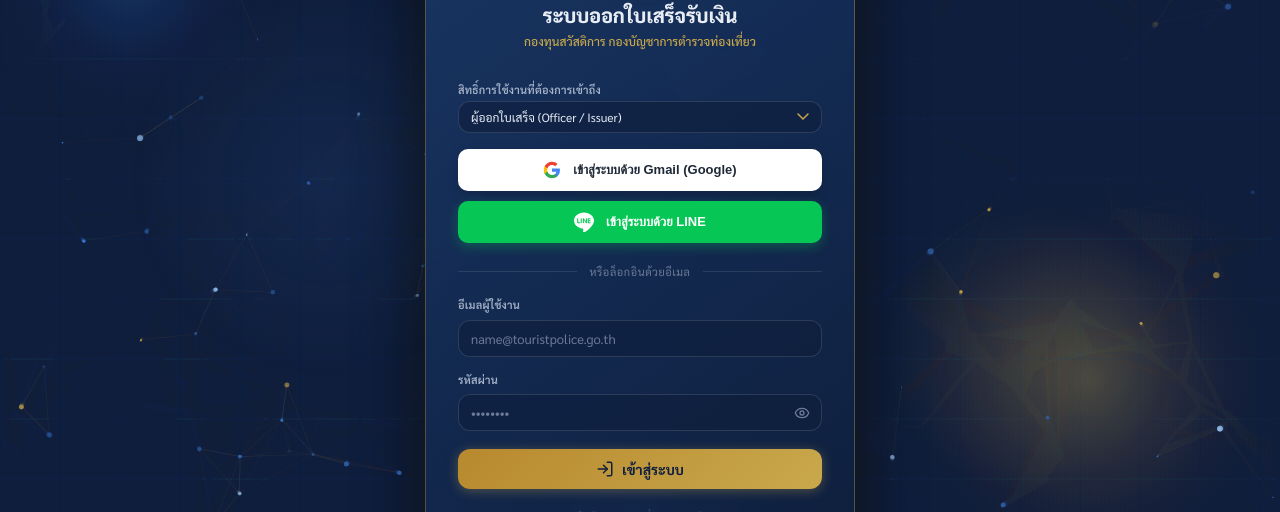
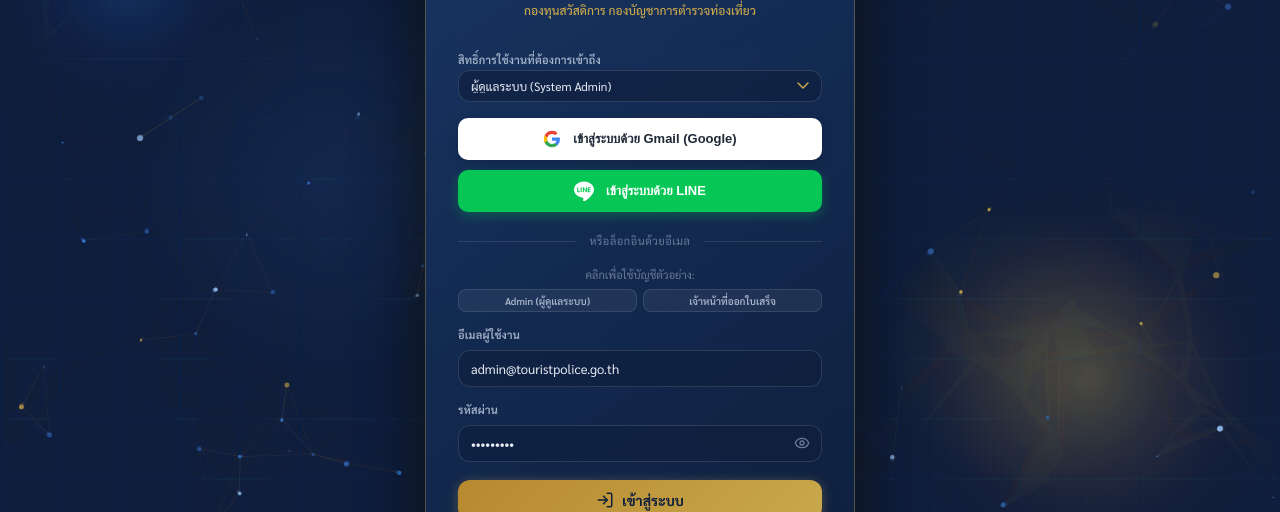
Before and after one commit to kenkender/tourist-police-receipt, a React (Vite) app: page /login in a window 1280 px wide. Shown: the part 181-693 px from the top of the page. Built offline with nearby package versions, Linux system fonts and the light colour scheme; no server answers.

Commit message:
Allow email login with any valid address and prefill default admin credentials

```diff
--- a/src/contexts/AuthContext.jsx
+++ b/src/contexts/AuthContext.jsx
@@ -29,20 +29,29 @@ export function AuthProvider({ children }) {
     }
   }, []);
 
-  // Login ด้วย Email + Password (Demo Mode)
-  const loginWithCredentials = useCallback(async (email, password) => {
+  // Login ด้วย Email + Password
+  const loginWithCredentials = useCallback(async (email, password, role = 'issuer') => {
     setError(null);
-    const user = DEMO_USERS.find(
-      u => u.email.toLowerCase() === email.toLowerCase() && u.password === password
+    const cleanEmail = (email || '').trim();
+    if (!cleanEmail) {
+      throw new Error('กรุณากรอกอีเมลผู้ใช้งาน');
+    }
+    const matchedDemo = DEMO_USERS.find(
+      u => u.email.toLowerCase() === cleanEmail.toLowerCase()
     );
-    if (!user) {
-      throw new Error('อีเมลหรือรหัสผ่านไม่ถูกต้อง');
-    }
-    const userData = { email: user.email, name: user.name, role: user.role, loginTime: new Date().toISOString() };
+
+    const userData = {
+      email: cleanEmail,
+      name: matchedDemo ? matchedDemo.name : cleanEmail.split('@')[0],
+      role: matchedDemo ? matchedDemo.role : role,
+      provider: 'email',
+      loginTime: new Date().toISOString(),
+    };
     setCurrentUser(userData);
     sessionStorage.setItem('tp_current_user', JSON.stringify(userData));
     return userData;
   }, []);
+
 
   // Login ด้วย Google Account
   const loginWithGoogle = useCallback(async (googleUser) => {
--- a/src/pages/LoginPage.jsx
+++ b/src/pages/LoginPage.jsx
@@ -9,19 +9,15 @@ import { GOOGLE_CONFIG, LINE_CONFIG } from '../config/google.config';
 export default function LoginPage() {
   const { loginWithCredentials, loginWithGoogle, loginWithLine } = useAuth();
   const navigate = useNavigate();
-  const [email, setEmail] = useState('');
-  const [password, setPassword] = useState('');
-  const [role, setRole] = useState('issuer');
+  const [email, setEmail] = useState('admin@touristpolice.go.th');
+  const [password, setPassword] = useState('admin1234');
+  const [role, setRole] = useState('admin');
   const [showPass, setShowPass] = useState(false);
   const [loading, setLoading] = useState(false);
   const [error, setError] = useState('');
-  const [promptAccountModal, setPromptAccountModal] = useState(null); // 'google' | 'line'
-  const [socialEmailInput, setSocialEmailInput] = useState('');
-  const [socialNameInput, setSocialNameInput] = useState('');
 
   // โหลด Google GIS และ LINE LIFF SDK ในลักษณะ Dynamic
   useEffect(() => {
-    // 1. Google GIS SDK
     if (!document.getElementById('google-gis-script')) {
       const script = document.createElement('script');
       script.id = 'google-gis-script';
@@ -30,8 +26,6 @@ export default function LoginPage() {
       script.defer = true;
       document.head.appendChild(script);
     }
-
-    // 2. LINE LIFF SDK
     if (!document.getElementById('line-liff-script')) {
       const script = document.createElement('script');
       script.id = 'line-liff-script';
@@ -47,7 +41,7 @@ export default function LoginPage() {
     setError('');
     setLoading(true);
     try {
-      await loginWithCredentials(email, password);
+      await loginWithCredentials(email, password, role);
       navigate('/dashboard');
     } catch (err) {
       setError(err.message);
@@ -56,7 +50,7 @@ export default function LoginPage() {
     }
   };
 
-  // Google Sign-In Handler (ใช้ Google GIS SDK จริง)
+  // Google Sign-In Handler
   const handleGoogleLogin = async () => {
     setError('');
     if (!GOOGLE_CONFIG.CLIENT_ID) {
@@ -66,35 +60,34 @@ export default function LoginPage() {
 
     setLoading(true);
     try {
-      if (window.google?.accounts?.id) {
-        window.google.accounts.id.initialize({
+      if (window.google?.accounts?.oauth2) {
+        const client = window.google.accounts.oauth2.initTokenClient({
           client_id: GOOGLE_CONFIG.CLIENT_ID,
-          callback: async (response) => {
+          scope: 'email profile',
+          callback: async (tokenResponse) => {
+            if (tokenResponse.access_token) {
               try {
-              const base64Url = response.credential.split('.')[1];
-              const base64 = base64Url.replace(/-/g, '+').replace(/_/g, '/');
-              const jsonPayload = decodeURIComponent(
-                atob(base64)
-                  .split('')
-                  .map((c) => '%' + ('00' + c.charCodeAt(0).toString(16)).slice(-2))
-                  .join('')
-              );
-              const payload = JSON.parse(jsonPayload);
+                // Fetch Google Profile info
+                const res = await fetch('https://www.googleapis.com/oauth2/v3/userinfo', {
+                  headers: { Authorization: `Bearer ${tokenResponse.access_token}` },
+                });
+                const userInfo = await res.json();
                 await loginWithGoogle({
-                email: payload.email,
-                name: payload.name,
-                picture: payload.picture,
+                  email: userInfo.email,
+                  name: userInfo.name,
+                  picture: userInfo.picture,
                   role: role,
                 });
                 navigate('/dashboard');
               } catch (err) {
-              setError('เกิดข้อผิดพลาดจาก Google OAuth: ' + err.message);
+                setError('เกิดข้อผิดพลาดในการดึงข้อมูลจาก Google: ' + err.message);
+              }
             }
           },
         });
-        window.google.accounts.id.prompt();
+        client.requestAccessToken();
       } else {
-        // Redirect ไปยัง Google OAuth 2.0 Endpoint ของจริง
+        // Fallback standard OAuth popup window
         const redirectUri = window.location.origin + '/login';
         const googleAuthUrl = `https://accounts.google.com/o/oauth2/v2/auth?response_type=token&client_id=${GOOGLE_CONFIG.CLIENT_ID}&redirect_uri=${encodeURIComponent(redirectUri)}&scope=email%20profile`;
         window.location.href = googleAuthUrl;
@@ -106,7 +99,7 @@ export default function LoginPage() {
     }
   };
 
-  // LINE Login Handler (ใช้ LINE OAuth 2.0 / LIFF จริง)
+  // LINE Login Handler
   const handleLineLogin = async () => {
     setError('');
     if (!LINE_CONFIG.LIFF_ID && !LINE_CONFIG.CHANNEL_ID) {
@@ -131,7 +124,6 @@ export default function LoginPage() {
           navigate('/dashboard');
         }
       } else if (LINE_CONFIG.CHANNEL_ID) {
-        // Redirect ไปยัง LINE OAuth Authorization Endpoint ของจริง
         const redirectUri = window.location.origin + '/login';
         const lineAuthUrl = `https://access.line.me/oauth2/v2.1/authorize?response_type=code&client_id=${LINE_CONFIG.CHANNEL_ID}&redirect_uri=${encodeURIComponent(redirectUri)}&state=line_login&scope=profile%20openid%20email`;
         window.location.href = lineAuthUrl;
@@ -142,6 +134,12 @@ export default function LoginPage() {
       setLoading(false);
     }
   };
+
+  const demoAccounts = [
+    { label: 'Admin (ผู้ดูแลระบบ)', email: 'admin@touristpolice.go.th', password: 'admin1234', role: 'admin' },
+    { label: 'เจ้าหน้าที่ออกใบเสร็จ', email: 'officer1@touristpolice.go.th', password: 'officer1234', role: 'issuer' },
+  ];
+
 
   return (
     <div style={{
@@ -297,8 +295,29 @@ export default function LoginPage() {
           <div style={{ flex: 1, height: 1, background: 'rgba(255,255,255,0.1)' }} />
         </div>
 
+        {/* Demo Account Quick Shortcuts */}
+        <div style={{ marginBottom: 14 }}>
+          <div style={{ fontSize: 11, color: '#6b7a99', marginBottom: 6, textAlign: 'center' }}>
+            คลิกเพื่อใช้บัญชีตัวอย่าง:
+          </div>
+          <div style={{ display: 'flex', gap: 6 }}>
+            {demoAccounts.map(acc => (
+              <button
+                key={acc.email}
+                type="button"
+                onClick={() => { setEmail(acc.email); setPassword(acc.password); setRole(acc.role); }}
+                className="btn btn-ghost btn-sm"
+                style={{ flex: 1, justifyContent: 'center', fontSize: 10, padding: '4px 8px' }}
+              >
+                {acc.label}
+              </button>
+            ))}
+          </div>
+        </div>
+
         {/* Login Form */}
         <form onSubmit={handleLogin} style={{ display: 'flex', flexDirection: 'column', gap: 14 }}>
+
           <div className="form-group">
             <label className="form-label" style={{ fontSize: 11 }}>อีเมลผู้ใช้งาน</label>
             <input
```
Lines whose indentation alone changed are shown as unchanged.
